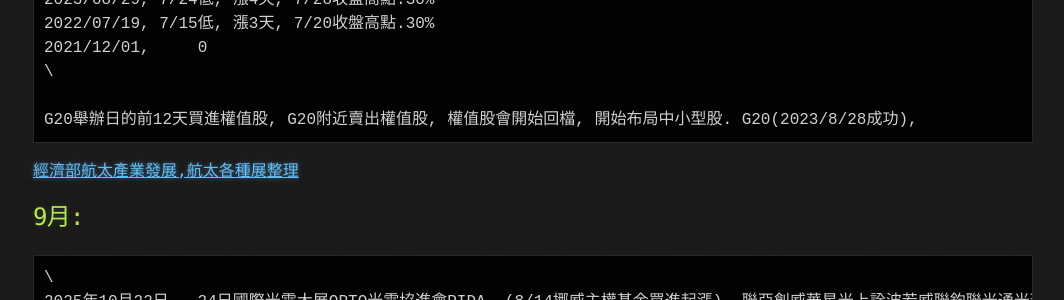
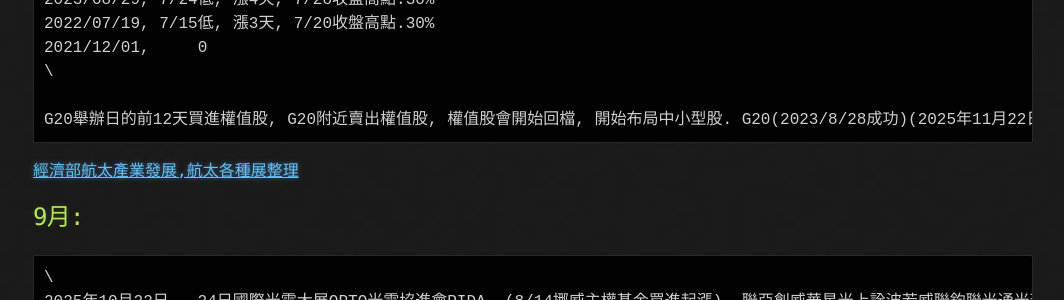
Before and after one commit to lepg5487/Stock_God, a Jekyll site: the page built from experience.md, in a window 1280 px wide and 1400 px high, scrolled down 9922 px. Shown: the part 989-1289 px from the top of the window, without its empty margins (107-1171 px from the left). Built offline with Jekyll 4.4.1, drawn with Linux system fonts in a browser that asks for light colours; our own code applies the rules of GitHub Pages for plain Markdown files; some of the changed text lies outside the part shown.

Commit message:
Update experience.md

````diff
--- a/experience.md
+++ b/experience.md
@@ -417,7 +417,7 @@
 2021/12/01,	0
 \
 
-G20舉辦日的前12天買進權值股, G20附近賣出權值股, 權值股會開始回檔, 開始布局中小型股. G20(2023/8/28成功),
+G20舉辦日的前12天買進權值股, G20附近賣出權值股, 權值股會開始回檔, 開始布局中小型股. G20(2023/8/28成功)(2025年11月22日失敗)
 ```
 [經濟部航太產業發展,航太各種展整理](https://www.casid.org.tw/EventList01.aspx?ID=1fd9ef07-878f-4a8c-a816-137026a35258)
 
@@ -458,7 +458,7 @@
 G20舉辦日的前12天買進權值股, G20附近賣出權值股, 權值股會開始回檔, 開始布局中小型股, "立積", 中租, 寶成.
 2023年9月9日-10日舉辦, "立積"(12天低點).
 2024年11月18日至19日, "立積"(10天低點).
-2025年11月22-23日, "立積"(?天低點).
+2025年11月22-23日, "立積"失敗.
 ```
 ## 11月:
 ```
@@ -597,7 +597,7 @@
 2022年11月15日－11月16日舉辦 : "立積", 中租, 寶成.
 2023年9月9日-10日舉辦, "立積"(12天低點).
 2024年11月18日至19日, "立積"(10天低點).
-2025年11月22日至23日, "立積"(?天低點).
+2025年11月22日至23日, "立積"失敗.
 ```
 
 # 雙11事件交易.
````
